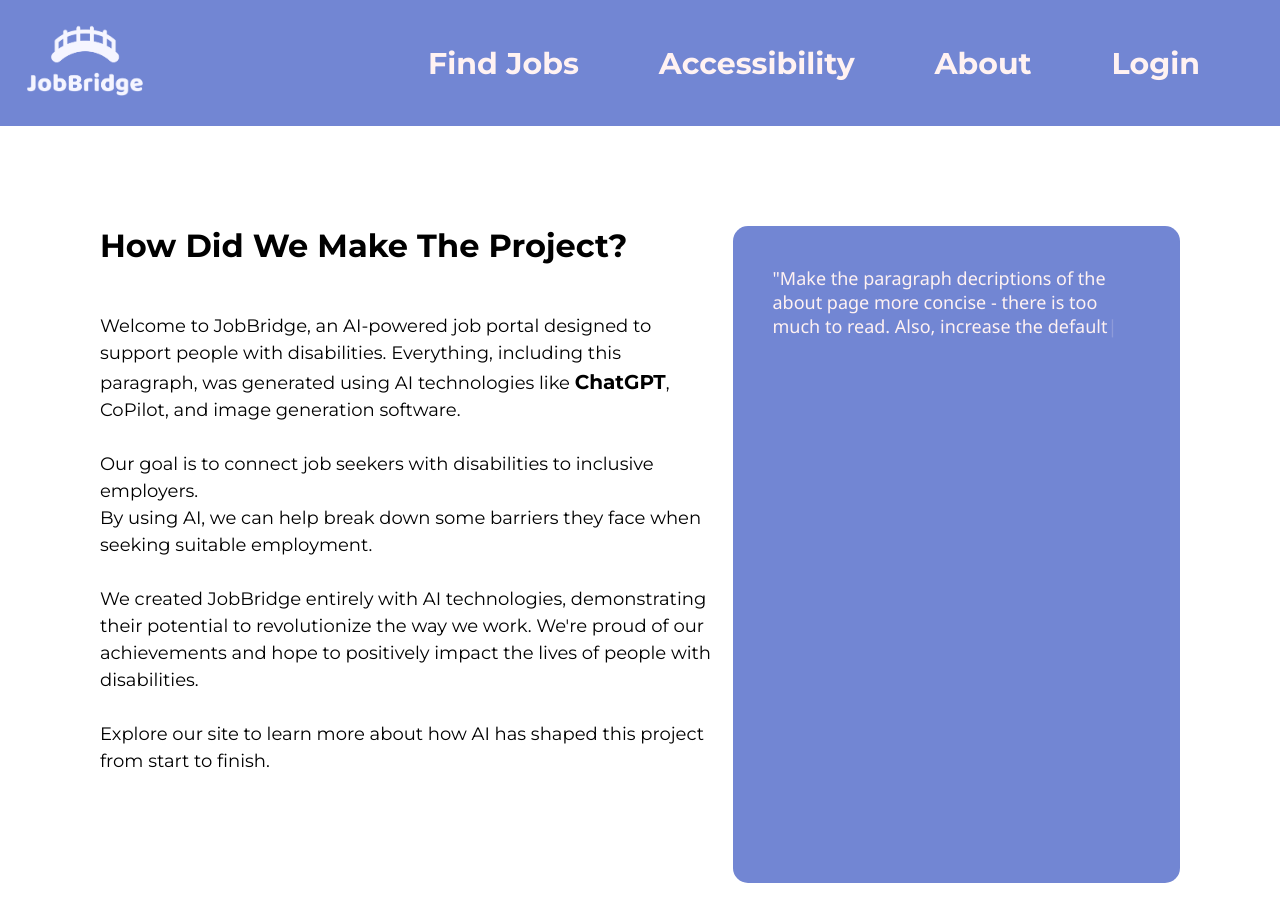
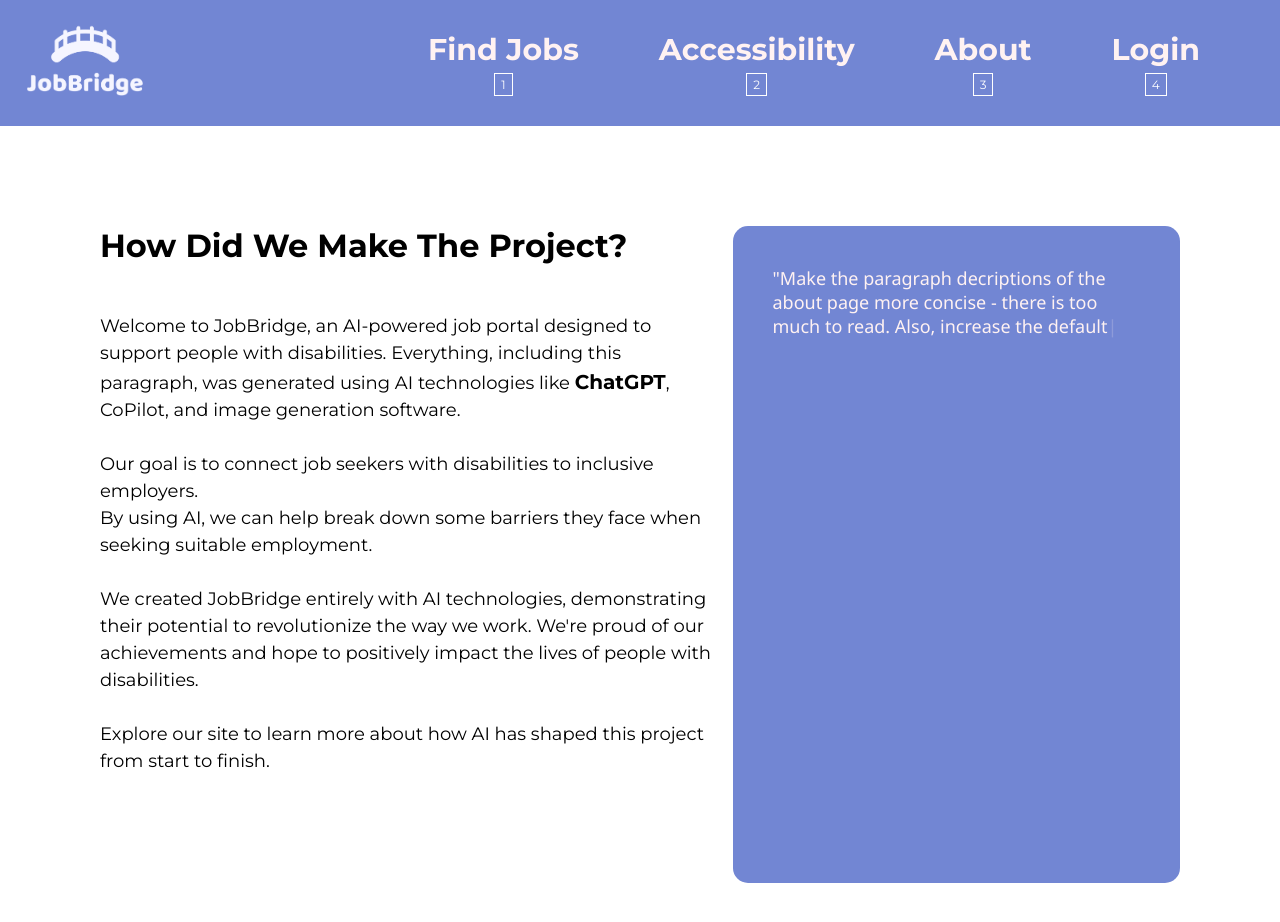
Before and after one commit to noraphatp/bath_hack_team_19, a React (Create React App) app: page /about in a window 1280 px wide. Shown: the top 922 px of the page. Built offline with nearby package versions, Linux system fonts and the light colour scheme; no server answers.

Commit message:
added numbers to navbar

```diff
--- a/src/components/Navbar.js
+++ b/src/components/Navbar.js
@@ -59,28 +59,33 @@ export default function Navbar() {
             <Link to="/find-jobs" className={styles.navbarLink}>
               Find Jobs
             </Link>
+            <p>1</p>
           </li>
           <li className={styles.navbarItem}>
             <Link to="/accessibility" className={styles.navbarLink}>
               Accessibility
             </Link>
+            <p>2</p>
           </li>
           <li className={styles.navbarItem}>
             <Link to="/about" className={styles.navbarLink}>
               About
             </Link>
+            <p>3</p>
           </li>
           {loggedIn ? (
             <li className={styles.navbarItem}>
               <Link to="/account" className={styles.navbarLink}>
                 My Account
               </Link>
+              <p>4</p>
             </li>
           ) : (
             <li className={styles.navbarItem}>
               <Link to="/login" className={styles.navbarLink}>
                 Login
               </Link>
+              <p>4</p>
             </li>
           )}
         </ul>
--- a/src/css/navbar.module.css
+++ b/src/css/navbar.module.css
@@ -32,6 +32,18 @@
   margin-left: 1rem;
   font-family: var(--primary-font-family);
   padding-right: 3rem;
+  display: flex;
+  flex-direction: column;
+  align-items: center;
+}
+
+.navbarItem p {
+  color: #ffffff;
+  margin-top: 5px;
+  font-size: calc(0.9 * var(--font-size, 16px));
+  padding: 3px 6px;
+  border : 1px solid #fff;
+  font-size: var(--font-size, 12px);
 }
 
 /* Replace the existing font-size rules with these */
```
